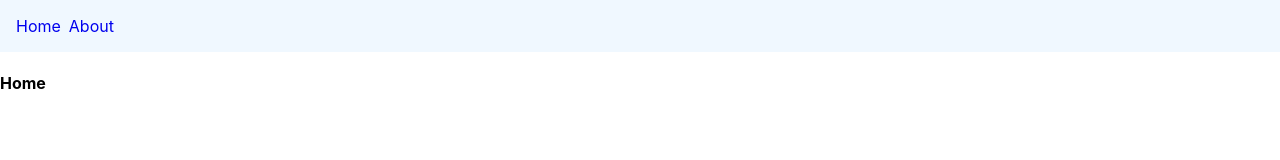
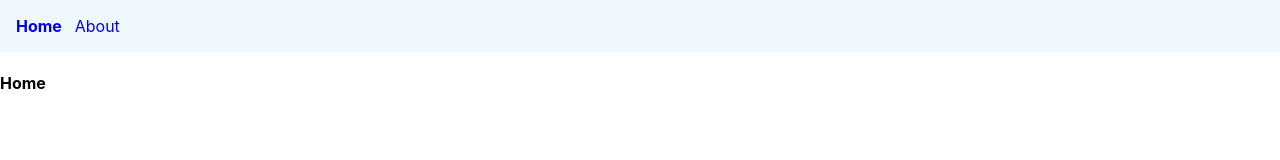
Before and after one commit to Soham2407/react-router-dom, a React (Create React App) app: page / in a window 1280 px wide. Shown: the top 160 px of the page. Built offline with nearby package versions, Linux system fonts and the light colour scheme.

Commit message:
NavLink component added

```diff
--- a/src/App.css
+++ b/src/App.css
@@ -8,5 +8,5 @@ nav a {
 }
 
 nav a:last-child {
-  margin-left: 0.5rem;
+  margin-left: 0.8rem;
 }
--- a/src/components/Navbar.js
+++ b/src/components/Navbar.js
@@ -1,11 +1,21 @@
 import React from "react";
-import { Link } from "react-router-dom";
+import { NavLink } from "react-router-dom";
 
 const Navbar = () => {
+  const navLinkStyles = ({ isActive }) => {
+    return {
+      fontWeight: isActive ? "bold" : "normal",
+    };
+  };
+
   return (
     <nav>
-      <Link to="/">Home</Link>
-      <Link to="/about">About</Link>
+      <NavLink style={navLinkStyles} to="/">
+        Home
+      </NavLink>
+      <NavLink style={navLinkStyles} to="/about">
+        About
+      </NavLink>
     </nav>
   );
 };
```
